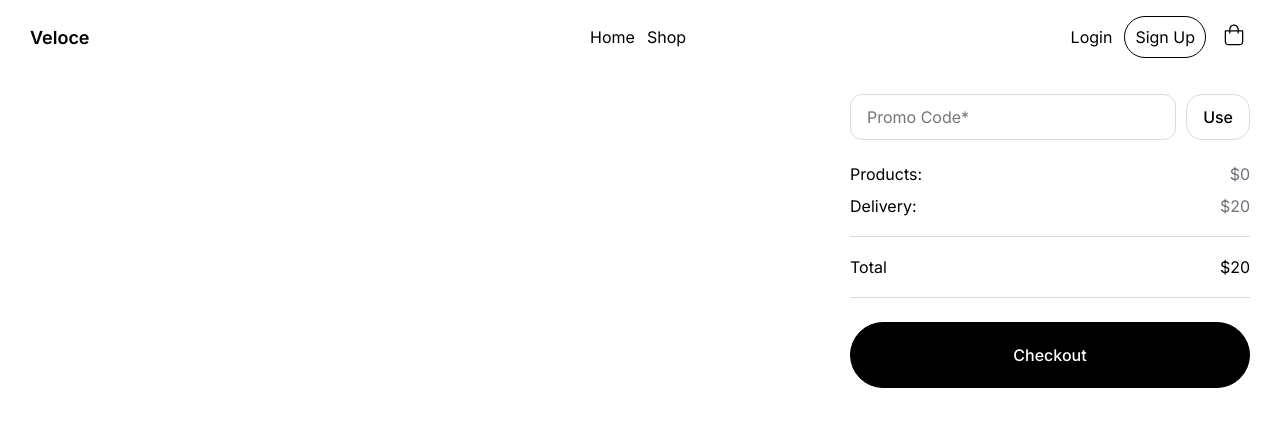
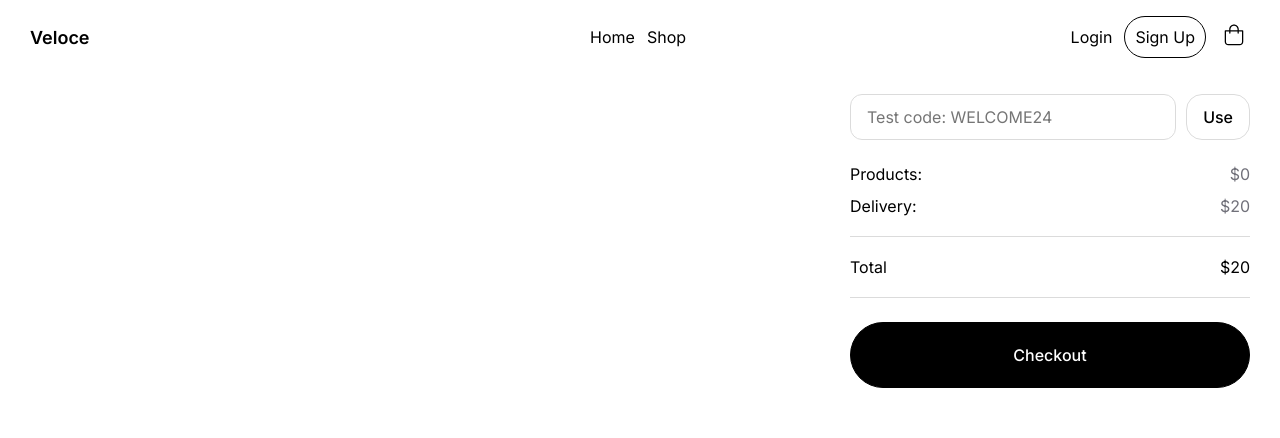
Before and after one commit to WadoxFX/Veloce-Web3-Fullstack-Shop, a Next.js app in the folder client/: page /basket in a window 1280 px wide. Shown: the top 438 px of the page. Built offline with nearby package versions, Linux system fonts and the light colour scheme.

Commit message:
🧪 Improved the form for calculating the sales price for goods with the ability to use a promotional code

```diff
--- a/client/@types/type.d.ts
+++ b/client/@types/type.d.ts
@@ -70,3 +70,8 @@ interface Profile {
 interface BasketAsideProps {
   sum: number
 }
+
+interface PromoCode {
+  code: string
+  discount: number
+}
--- a/client/@types/zod.ts
+++ b/client/@types/zod.ts
@@ -43,3 +43,8 @@ export type TProductSizeSchema = z.infer<typeof productSizeSchema>
 export const productSizeSchema = z.object({
   size: z.string().min(1, 'You must choose your size'),
 })
+
+export type TPromoCodeSchema = z.infer<typeof promoCodeSchema>
+export const promoCodeSchema = z.object({
+  promocode: z.string().optional(),
+})
--- a/client/components/BasketAside.tsx
+++ b/client/components/BasketAside.tsx
@@ -1,24 +1,42 @@
 'use client'
 
-import React from 'react'
+import React, { useState } from 'react'
 
 import style from '@/styles/pages/basket.module.scss'
 import { Button, Input } from './ui'
 import { useForm } from 'react-hook-form'
 import { useRouter } from 'next/navigation'
+import { TPromoCodeSchema, promoCodeSchema } from '@/@types/zod'
+import { zodResolver } from '@hookform/resolvers/zod'
+import promoCodes from '@/promoCodes.json'
+import { totalPriceCalc } from './totalPriceCalc'
 
 const BasketAside: React.FC<BasketAsideProps> = ({ sum }) => {
+  const [promoCode, setPromoCode] = useState<PromoCode | null>(null)
+  const { register, handleSubmit } = useForm<TPromoCodeSchema>({
+    resolver: zodResolver(promoCodeSchema),
+  })
+
   const router = useRouter()
-  const { register, handleSubmit } = useForm()
+  const delivery: number | null = sum >= 200 ? null : 20
+
+  const onSubmit = handleSubmit(data => {
+    const { promocode } = data
+    const code = promoCodes.codes.find((item: PromoCode) => item.code === promocode)
+
+    if (code) setPromoCode(code)
+  })
+
   return (
     <div className={style.statistic}>
       <aside>
-        <form onSubmit={handleSubmit(data => console.log(data))}>
-          <Input name='promocode' placeholder='Promo Code*' register={register} />
+        <form onSubmit={onSubmit}>
+          <div className={style.promo_code}>
+            <Input name='promocode' placeholder='Test code: WELCOME24' register={register} />
             <Button size='small' radius='rounded' variant='outlined'>
               Use
             </Button>
-        </form>
+          </div>
 
           <div className={style.total_price}>
             <div className={style.exorbitant_price}>
@@ -26,22 +44,36 @@ const BasketAside: React.FC<BasketAsideProps> = ({ sum }) => {
                 <div>Products:</div> <div className={style.meaning}>${sum}</div>
               </div>
 
+              {promoCode && (
+                <div className={style.promo_code_discount}>
+                  <div>Code:</div>
+                  <div className={style.meaning}>{promoCode.discount}%</div>
+                </div>
+              )}
+
               <div className={style.delivery_price}>
                 <div>Delivery:</div>
-              <div className={style.meaning}>{sum >= 200 ? 'Free' : '$20'}</div>
+                <div className={style.meaning}>{delivery ? `$${delivery}` : 'Free'}</div>
               </div>
             </div>
 
             <hr />
             <div className={style.price}>
-            <div>Total</div> <div>${sum >= 200 ? sum : sum + 20}</div>
+              <div>Total</div>
+              <div>${totalPriceCalc(sum, delivery, promoCode?.discount)}</div>
             </div>
             <hr />
           </div>
-
-        <Button onClick={() => router.push('/basket/pay')} size='large' variant='contained'>
+          <Button
+            size='large'
+            variant='contained'
+            onClick={() =>
+              router.push(`/basket/pay${promoCode ? `?promocode=${promoCode.code}` : ''}`)
+            }
+          >
             Checkout
           </Button>
+        </form>
       </aside>
     </div>
   )
--- /dev/null
+++ b/client/components/totalPriceCalc.ts
@@ -0,0 +1,5 @@
+export const totalPriceCalc = (sum: number, delivery: number | null, discount?: number): number => {
+  const total = sum + (delivery || 0)
+  const difference = (total * (discount || 0)) / 100
+  return total - difference
+}
--- /dev/null
+++ b/client/promoCodes.json
@@ -0,0 +1,9 @@
+{
+  "codes": [
+    { "code": "WELCOME24", "discount": 24 },
+    { "code": "FREESHIP", "discount": 10 },
+    { "code": "SALE25", "discount": 25 },
+    { "code": "GET5GFF", "discount": 5 },
+    { "code": "HOLIDAY45", "discount": 45 }
+  ]
+}
--- a/client/styles/pages/basket.module.scss
+++ b/client/styles/pages/basket.module.scss
@@ -13,11 +13,13 @@ $aside: 400px;
     aside {
       top: 20px;
       position: sticky;
+
+      form {
         display: flex;
         flex-direction: column;
         gap: 24px;
 
-      form {
+        .promo_code {
           display: grid;
           grid-template-columns: auto max-content;
           gap: 10px;
@@ -28,6 +30,7 @@ $aside: 400px;
           flex-direction: column;
           gap: 12px;
 
+          .promo_code_discount,
           .product_price,
           .delivery_price {
             display: flex;
@@ -37,6 +40,7 @@ $aside: 400px;
 
             .meaning {
               color: var(--desc-color);
+            }
           }
         }
       }
```
Lines whose indentation alone changed are shown as unchanged.
